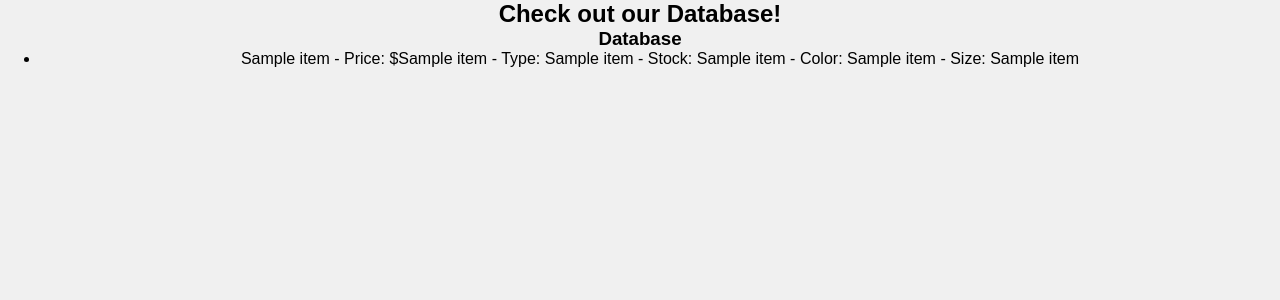
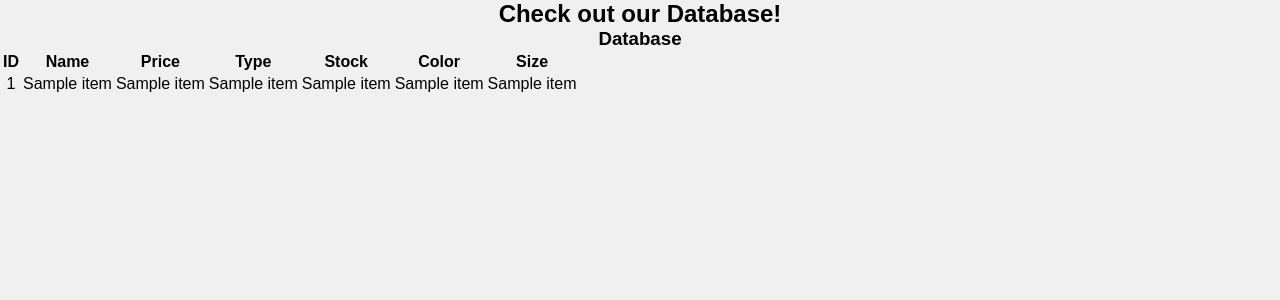
Before and after one commit to RaymondGuo2/SSE-CW2, a Flask app: template api/templates/database.html in a window 1280 px wide. Shown: the part 104-404 px from the top of the page. Run offline with Flask 3, Linux system fonts and the light colour scheme; the template is opened without the code that fills it: most values are stand-ins (such as "Sample title", 1, 10 or a date in 2020); some libraries are stand-ins or nearby versions.

Commit message:
table should be gtg

```diff
--- a/api/templates/database.html
+++ b/api/templates/database.html
@@ -12,13 +12,28 @@
 
     <div class="product">
       <h3>Database</h3>
-      <ul>
-	{% for item in response %}
-	<li>
-          {{ item[1] }} - Price: ${{ item[2] }} - Type: {{ item[3] }} - Stock: {{ item[4] }} - Color: {{ item[5] }} - Size: {{ item[6] }}
-        </li>
-	{% endfor %}
-      </ul>
+      <table>
+    <tr>
+      <th>ID</th>
+      <th>Name</th>
+      <th>Price</th>
+      <th>Type</th>
+      <th>Stock</th>
+      <th>Color</th>
+      <th>Size</th>
+    </tr>
+    {% for item in response %}
+      <tr>
+        <td>{{ item[0] }}</td>
+        <td>{{ item[1] }}</td>
+        <td>{{ item[2] }}</td>
+        <td>{{ item[3] }}</td>
+        <td>{{ item[4] }}</td>
+        <td>{{ item[5] }}</td>
+        <td>{{ item[6] }}</td>
+      </tr>
+    {% endfor %}
+  </table>
     </div>
 
 </body>
```
